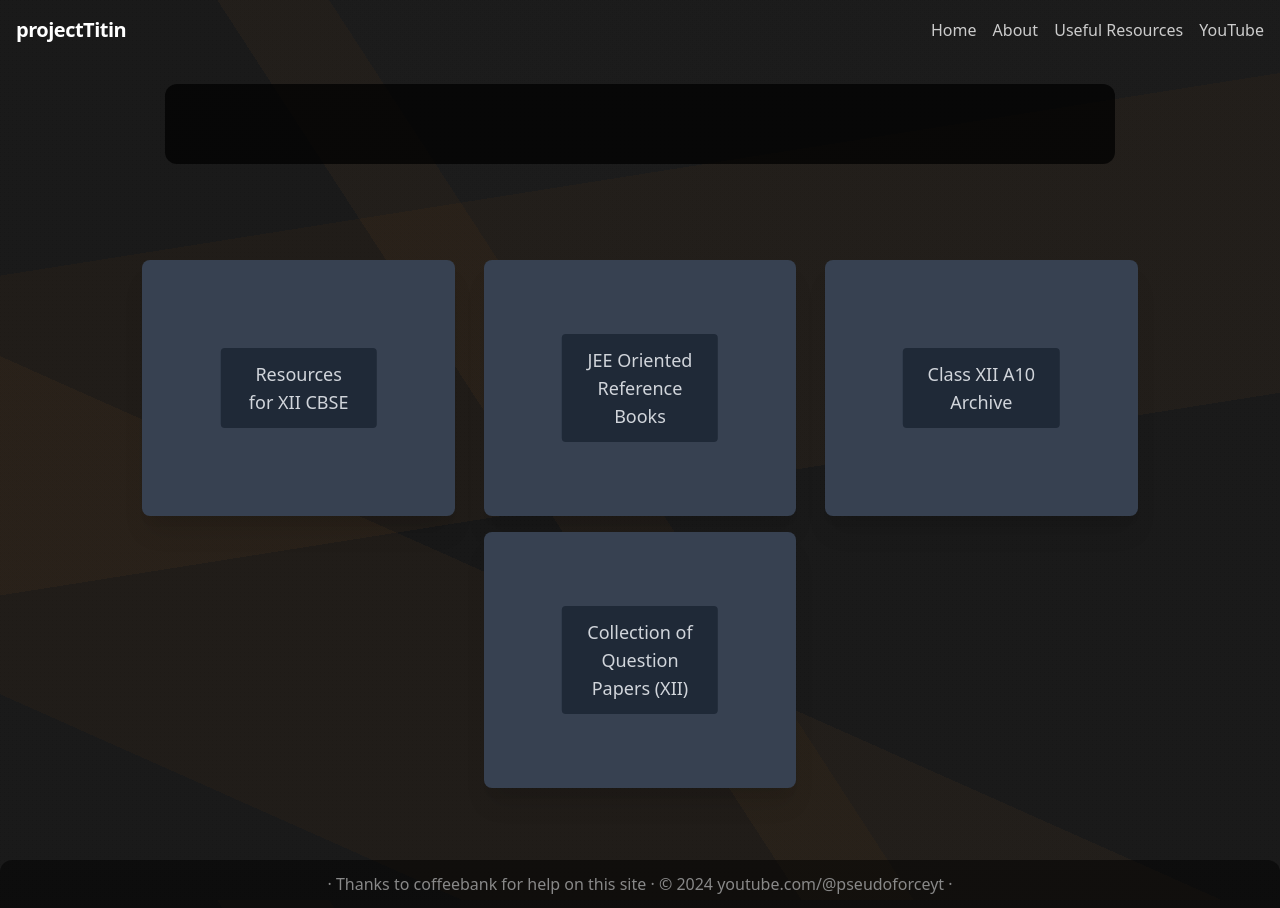
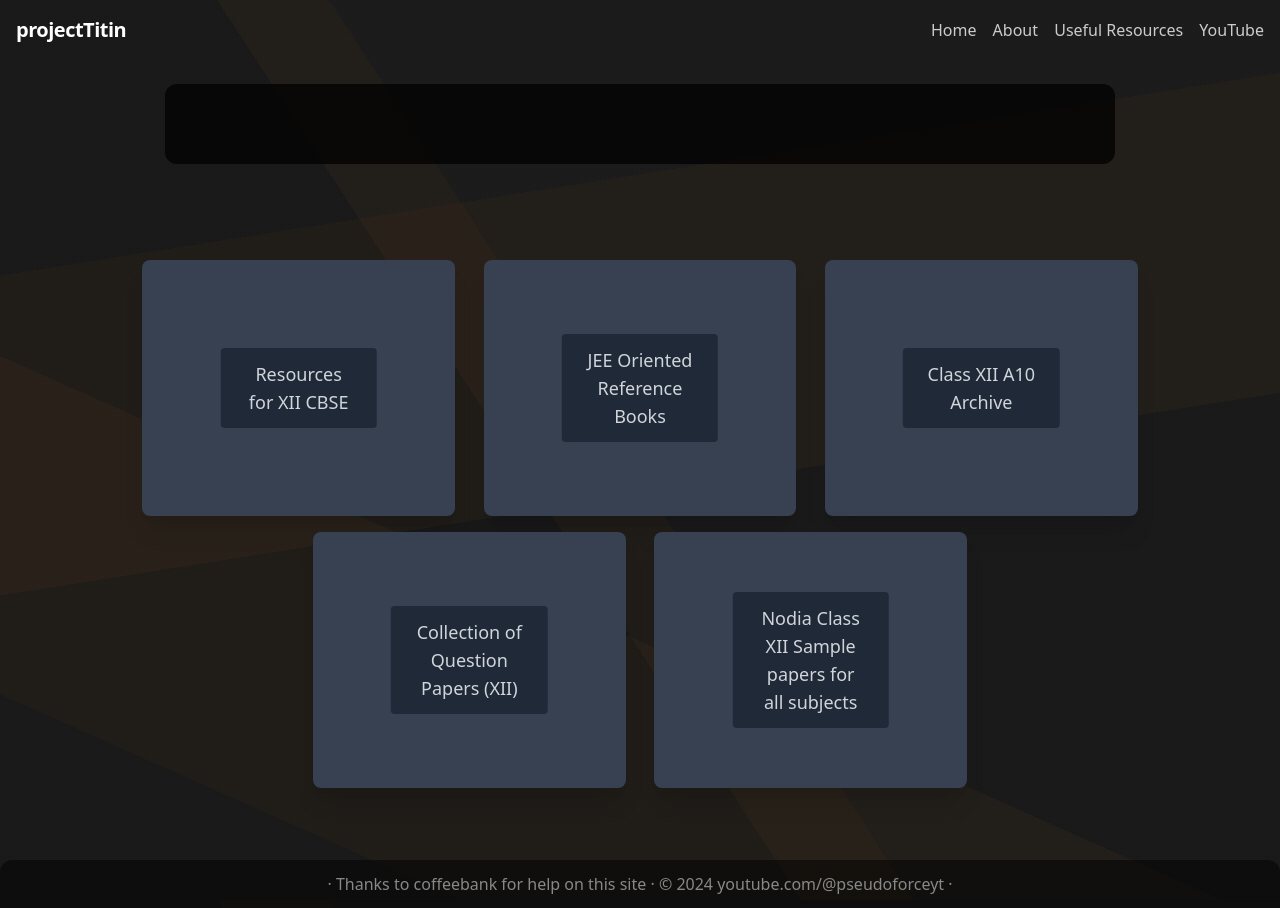
Before and after one commit to pseudoforceyt/projectTitin, a Jekyll site: the page built from useful.md, in a window 1280 px wide. Built offline with Jekyll 4.4.1, drawn with Linux system fonts in a browser that asks for light colours.

Commit message:
Update useful.md

```diff
--- a/useful.md
+++ b/useful.md
@@ -16,4 +16,6 @@ cellLinks:
     curl: https://pseudoforceyt.github.io/projectTitin/12a10archive
   - cname: Collection of Question Papers (XII)
     curl: https://pseudoforceyt.github.io/projectTitin/qpcollection
+  - cname: Nodia Class XII Sample papers for all subjects
+    curl: https://pseudoforceyt.github.io/projectTitin/sqp12
 ---
```
